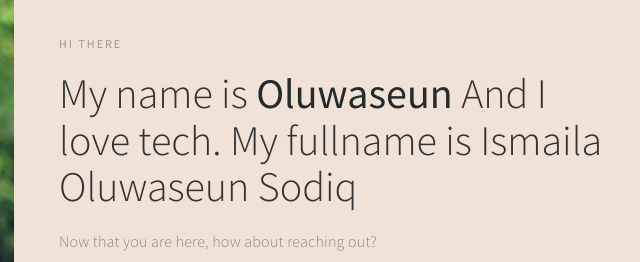
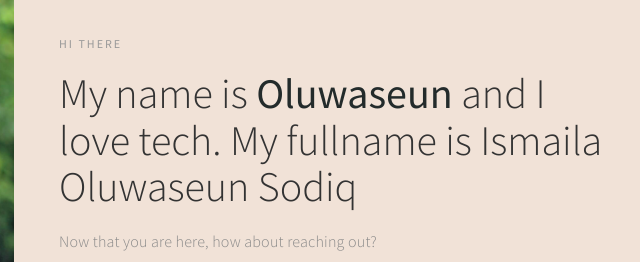
Before and after one commit to Proletter/Proletter.github.io, a plain HTML site: page index.html in a window 1280 px wide. Shown: the part 167-429 px from the top of the page, 626-1266 px from the left. Drawn offline with Linux system fonts and the light colour scheme.

Commit message:
Update index.html

```diff
--- a/index.html
+++ b/index.html
@@ -46,7 +46,7 @@
                     <div class="home-thumb">
                          <div class="section-title">
                               <h4 class="wow fadeInUp" data-wow-delay="0.7s">Hi there</h4>
-                              <h1 class="wow fadeInUp" data-wow-delay="0.9s">My name is <strong>Oluwaseun</strong> And I love tech. My fullname is Ismaila Oluwaseun Sodiq</h1>
+                              <h1 class="wow fadeInUp" data-wow-delay="0.9s">My name is <strong>Oluwaseun</strong> and I love tech. My fullname is Ismaila Oluwaseun Sodiq</h1>
                               <p class="wow fadeInUp" data-wow-delay="1.2s"> Now that you are here, how about reaching out? </p>
                               <p class="wow fadeInUp" data-wow-delay="1.6s">If there's anything you'd like me to help you with,</p>
                                <p class="wow fadeInUp" data-wow-delay="2s">you may reach out to me through the following channels:</p>
```
